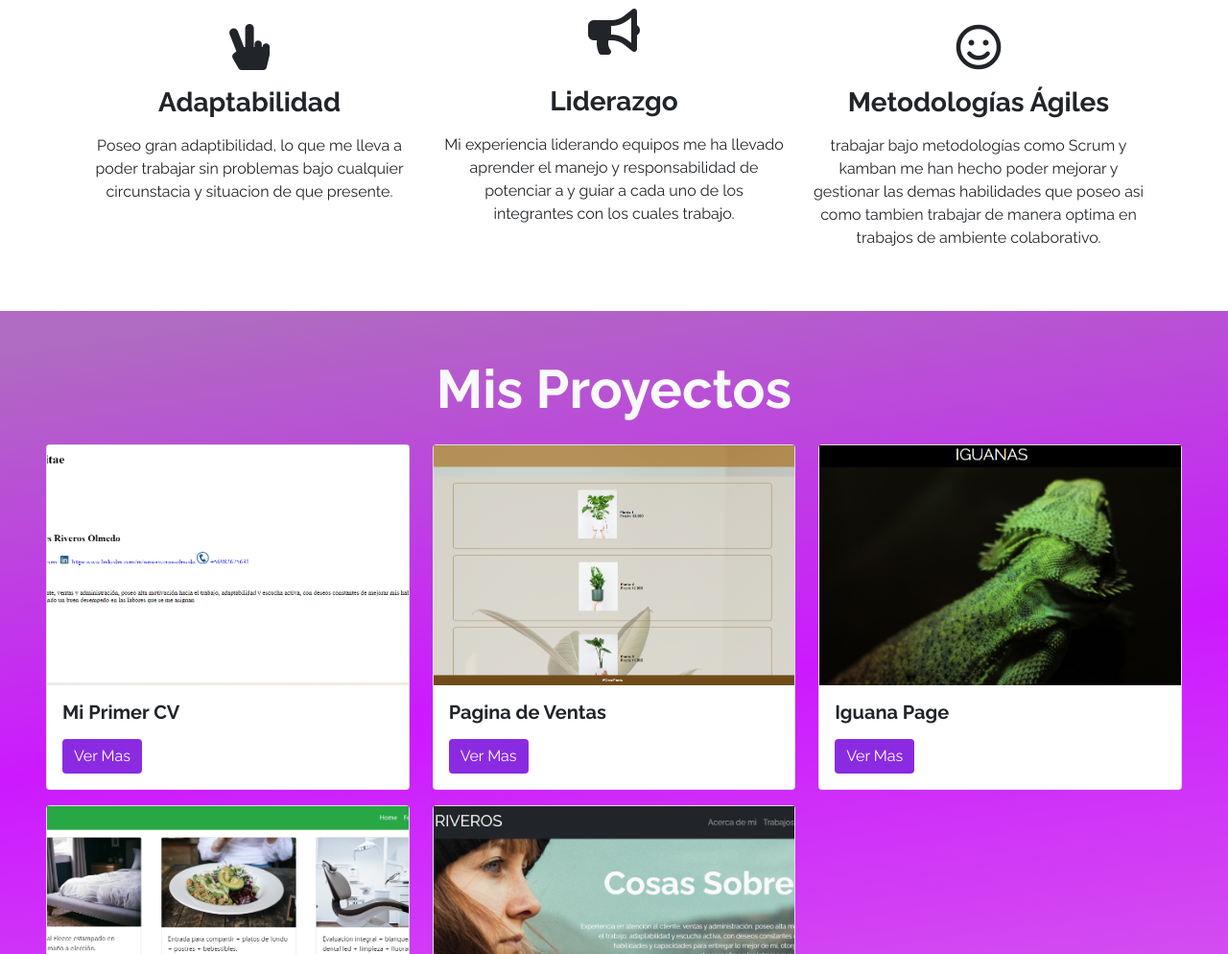
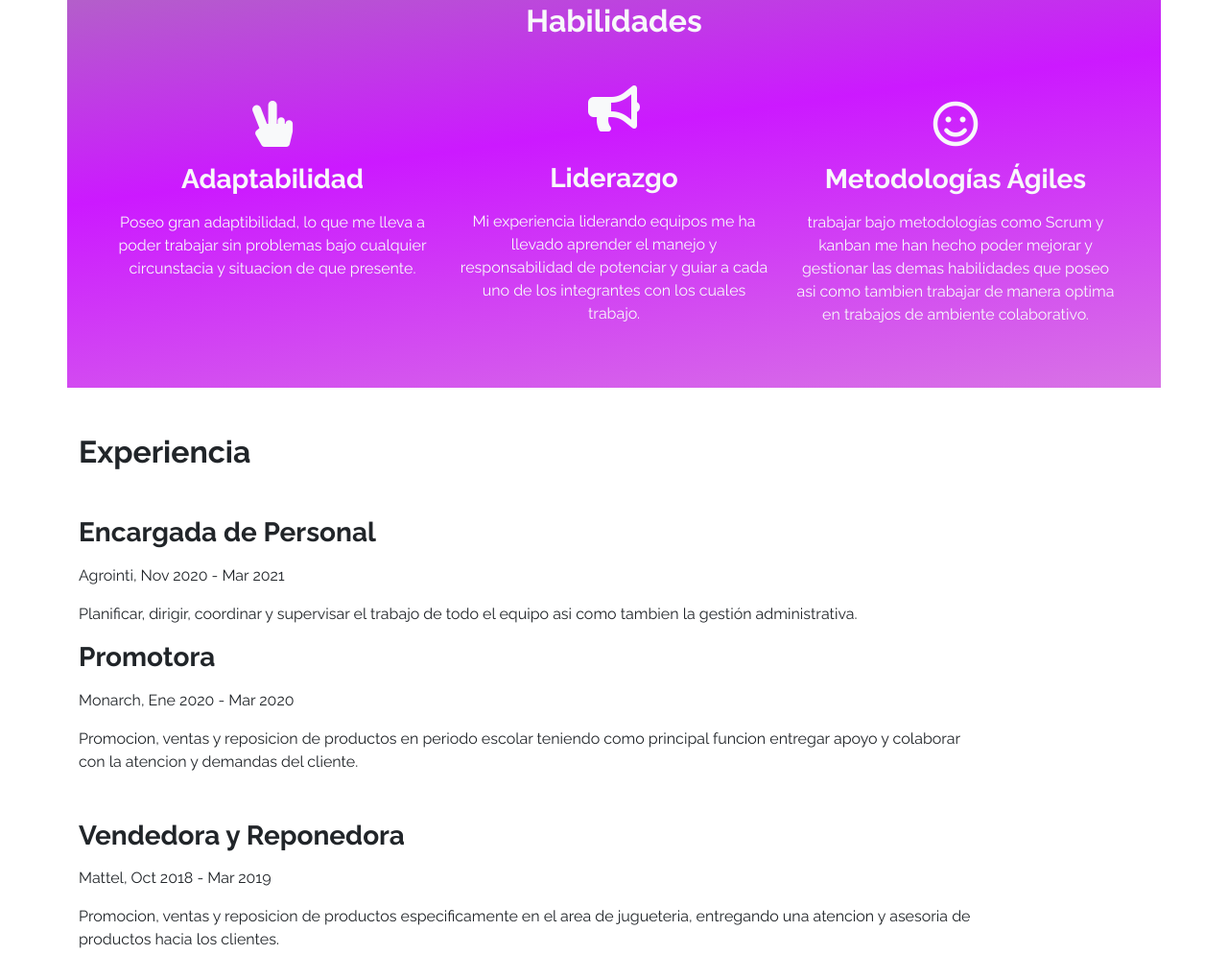
Before and after one commit to SaraRiverosOlmedo/CVPrueba, a plain HTML site: page index.html in a window 1280 px wide. Shown: the part 731-1725 px from the top of the page at 96% size. Drawn offline with nearby package versions, Linux system fonts and the light colour scheme.

Commit message:
Se Agrega Experiencia y mas CSS

```diff
--- a/index.html
+++ b/index.html
@@ -63,7 +63,7 @@
     </header>
 
 
-    <section id="Acerca-de-mi" class="container text-center my-3">
+    <section id="Acerca-de-mi" class="container my-5 p-5 text-center my-3 bg-color text-light">
         <div class="row">
             <h2 class="fw-bold my-3">Habilidades</h2>
             <div class="col-12 col-md-4 mt-5">
@@ -77,20 +77,46 @@
                 <i class="fas fa-bullhorn fa-3x my-3"></i>
                 <h3 class="my-3 fw-bold">Liderazgo</h3>
                 <p class="my-3">
-                   Mi experiencia liderando equipos me ha llevado aprender el manejo y responsabilidad de potenciar a y guiar a cada uno de los integrantes con los cuales trabajo.
+                   Mi experiencia liderando equipos me ha llevado aprender el manejo y responsabilidad de potenciar y guiar a cada uno de los integrantes con los cuales trabajo.
                 </p>
             </div>
             <div class="col-12 col-md-4 mt-5">
                 <i class="far fa-smile fa-3x"></i>
                 <h3 class="my-3 fw-bold">Metodologías Ágiles</h3>
                 <p class="my-3">
-                    trabajar bajo metodologías como Scrum y kamban me han hecho poder mejorar y gestionar las demas habilidades que poseo asi como tambien trabajar de manera optima en trabajos de ambiente colaborativo.
+                    trabajar bajo metodologías como Scrum y kanban me han hecho poder mejorar y gestionar las demas habilidades que poseo asi como tambien trabajar de manera optima en trabajos de ambiente colaborativo.
+            </div>
+        </div>
+    </section>
+
+    <section id="Experiencia" class="container my-3">
+        <div class="colum">
+            <h2 class="fw-bold my-3 ">Experiencia</h2>
+            <div class="col-12 col-md-10 mt-5">
+                <h3 class="my-3 fw-bold">Encargada de Personal</h3>
+                <span>Agrointi, Nov 2020 - Mar 2021</span>
+                <p class="my-3">
+                    Planificar, dirigir, coordinar y supervisar el trabajo de todo el equipo asi como tambien la gestión administrativa.
+                </p>
+            </div>
+            <div class="col-12 col-md-10 mt-3">
+                <h3 class="my-3 fw-bold">Promotora</h3>
+                <span>Monarch, Ene 2020 - Mar 2020</span>
+                <p class="my-3">
+                    Promocion, ventas y reposicion de productos en periodo escolar teniendo como principal funcion entregar apoyo y colaborar con la atencion y demandas del cliente.
+                </p>
+            </div>
+            <div class="col-12 col-md-10 mt-5">
+                <h3 class="my-3 fw-bold">Vendedora y Reponedora</h3>
+                <span>Mattel, Oct 2018 - Mar 2019</span>
+                <p class="my-3">
+                    Promocion, ventas y reposicion de productos especificamente en el area de jugueteria, entregando una atencion y asesoria de productos hacia los clientes.
             </div>
         </div>
     </section>
 
 
-    <section id="Mis-trabajos" class="my-5 p-5 bg-color">
+    <section id="Mis-trabajos" class=" container my-5 p-5 bg-color">
 
         <h2 class="display-4 fw-bold text-center text-light mb-3">Mis Proyectos</h2>
 
```
